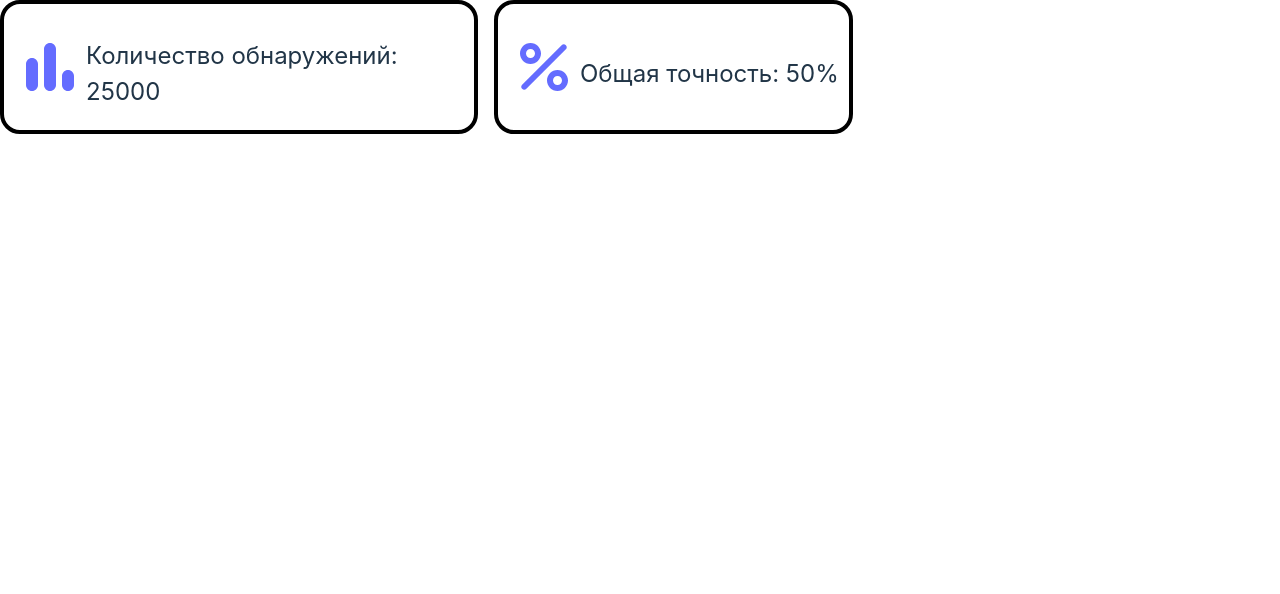
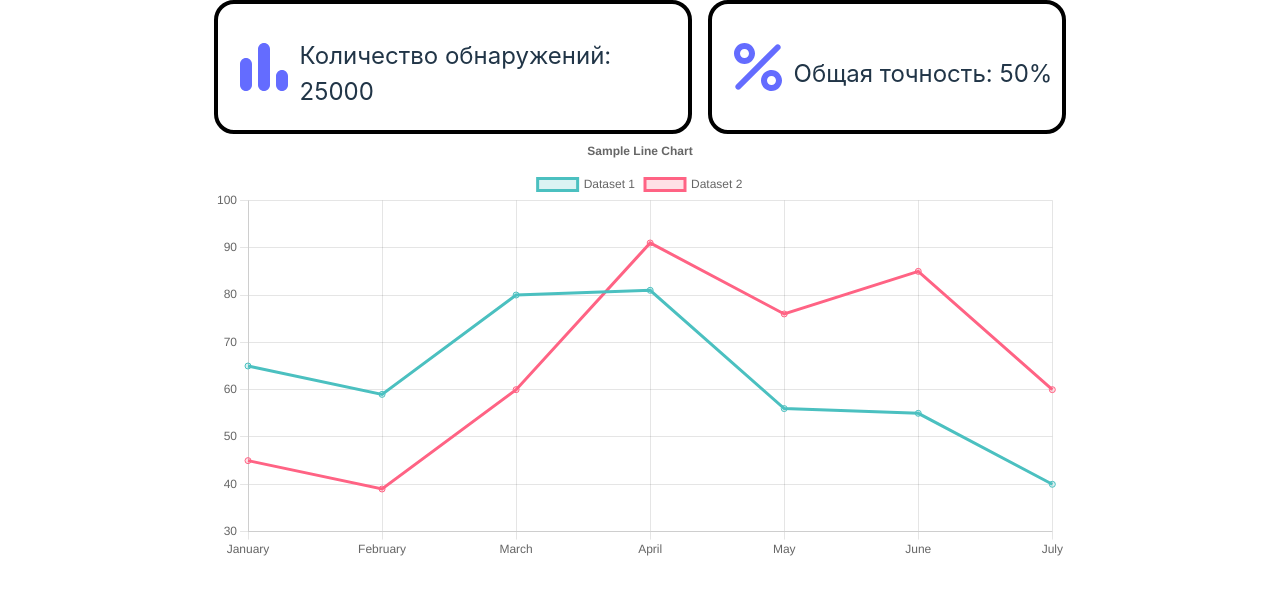
Before and after one commit to Maksouni/trasher-portal-front, a React (Vite) app: page / in a window 1280 px wide. Shown: the top 594 px of the page. Built offline with nearby package versions, Linux system fonts and the light colour scheme.

Commit message:
chart sample

```diff
--- /dev/null
+++ b/src/pages/statistics/ChartBlock.tsx
@@ -0,0 +1,61 @@
+import {
+  Chart as ChartJS,
+  CategoryScale,
+  LinearScale,
+  PointElement,
+  LineElement,
+  Title,
+  Tooltip,
+  Legend,
+} from 'chart.js';
+import { Line } from 'react-chartjs-2';
+
+ChartJS.register(
+  CategoryScale,
+  LinearScale,
+  PointElement,
+  LineElement,
+  Title,
+  Tooltip,
+  Legend
+);
+
+export default function ChartBlock(){
+  const options = {
+    responsive: true,
+    plugins: {
+      legend: {
+        position: 'top' as const,
+      },
+      title: {
+        display: true,
+        text: 'Sample Line Chart',
+      },
+    },
+  };
+
+  const labels = ['January', 'February', 'March', 'April', 'May', 'June', 'July'];
+
+  const data = {
+    labels,
+    datasets: [
+      {
+        label: 'Dataset 1',
+        data: [65, 59, 80, 81, 56, 55, 40],
+        borderColor: 'rgb(75, 192, 192)',
+        backgroundColor: 'rgba(75, 192, 192, 0.2)',
+      },
+      {
+        label: 'Dataset 2',
+        data: [45, 39, 60, 91, 76, 85, 60],
+        borderColor: 'rgb(255, 99, 132)',
+        backgroundColor: 'rgba(255, 99, 132, 0.2)',
+      },
+    ],
+  };
+  return(
+    <div className="chart-block">
+      <Line options={options} data={data}/>
+    </div>
+  )
+}
--- a/src/pages/statistics/StatisticsPage.tsx
+++ b/src/pages/statistics/StatisticsPage.tsx
@@ -1,4 +1,5 @@
 import StatsBlock from "../../components/statistics/StatsBlock";
+import ChartBlock from "./ChartBlock";
 import "./styles.scss";
 import { BarChartRounded, PercentRounded } from "@mui/icons-material";
 
@@ -8,6 +9,7 @@ export default function StatisticsPage() {
 
   return (
     <div className="statistics-page">
+      <div className="stats-container">
         <div className="stats-blocks-list">
           <StatsBlock
             icon={<BarChartRounded className="icon bar-chart" />}
@@ -18,6 +20,11 @@ export default function StatisticsPage() {
             label={`Общая точность: ${accuracy}%`}
           />
         </div>
+        <div className="charts-container">
+          <ChartBlock />
+        </div>
+      </div>
+      <div className="filters-container"></div>
     </div>
   );
 }
--- a/src/pages/statistics/styles.scss
+++ b/src/pages/statistics/styles.scss
@@ -2,6 +2,7 @@
   display: flex;
   flex-direction: column;
   justify-content: start;
+  align-items: center;
 
 
   .stats-blocks-list{
```
Lines whose indentation alone changed are shown as unchanged.
